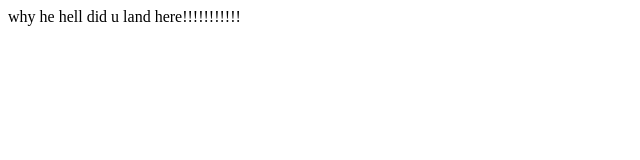
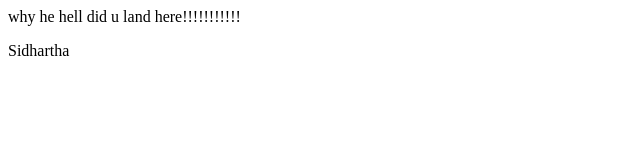
Before and after one commit to sidhu47/test, a plain HTML site: page index.html in a window 1280 px wide. Shown: the full height of the page, 0-640 px from the left. Drawn offline with Linux system fonts and the light colour scheme.

Commit message:
Update index.html

```diff
--- a/index.html
+++ b/index.html
@@ -4,6 +4,7 @@
 </head>
 <body>
   <h>why he hell did u land here!!!!!!!!!!!</h>
+  <p> Sidhartha </p>
 </body>
 
 
```
